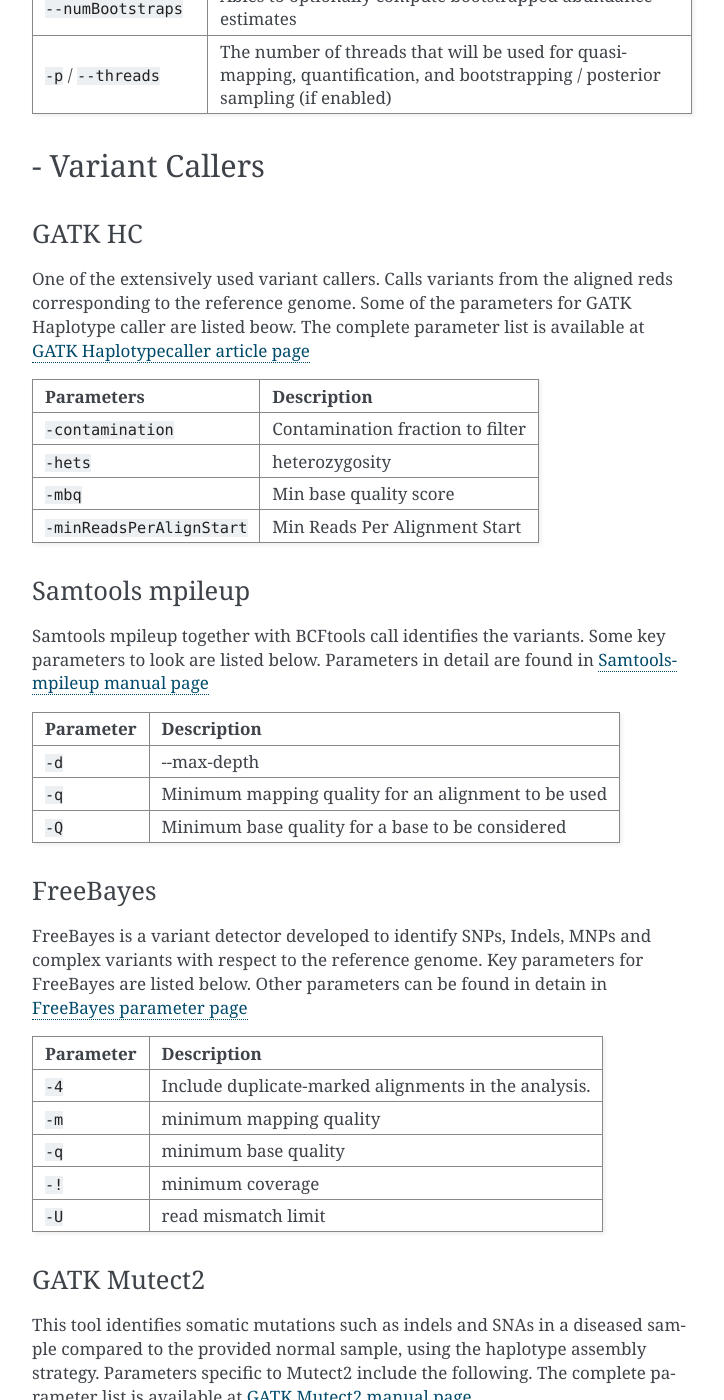
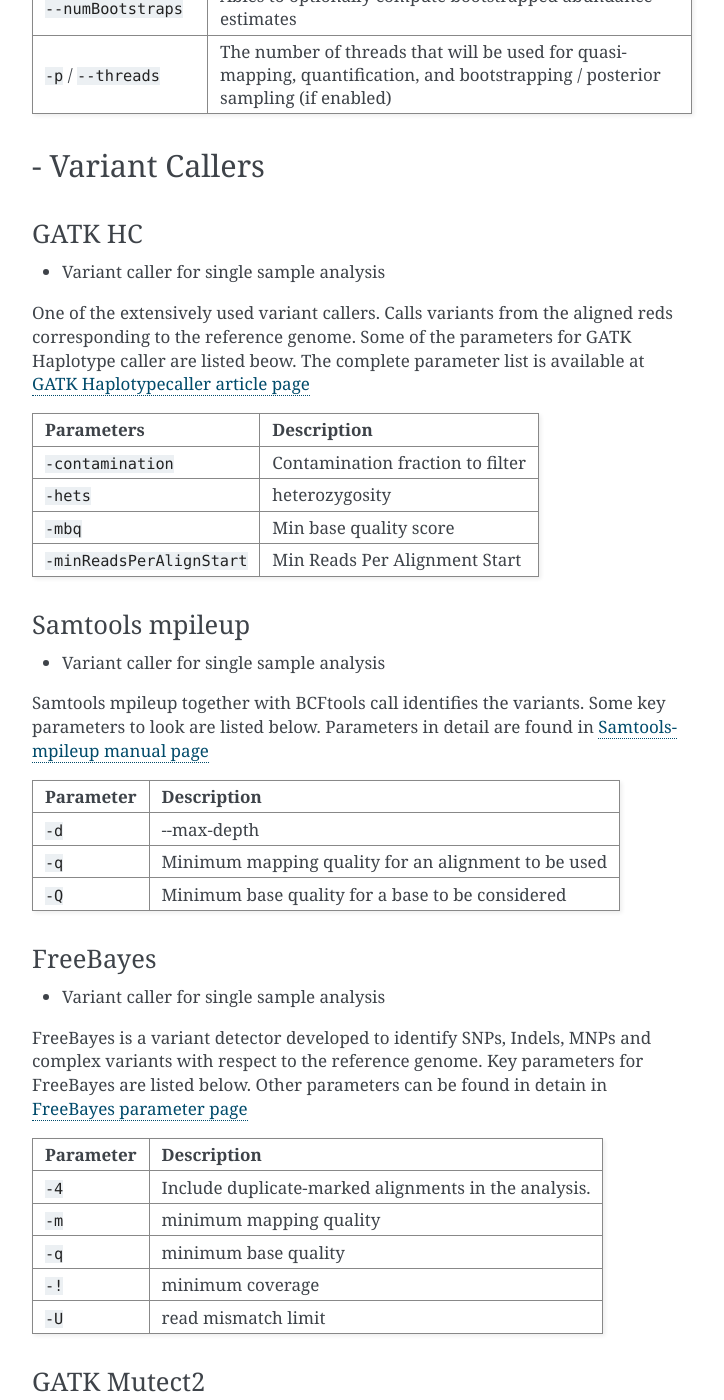
Before and after one commit to anjanaanilkumar1289/iCOMIC_doc, a Sphinx documentation site: the page built from docs/walkthrough.md, in a window 1280 px wide and 1400 px high, scrolled down 4451 px. Shown: the whole window, without its empty margins (388-1112 px from the left). Built offline with Sphinx 7.4.7, drawn with Linux system fonts in a browser that asks for light colours; some of the changed text lies outside the part shown.

Commit message:
Update walkthrough.md

```diff
--- a/docs/walkthrough.md
+++ b/docs/walkthrough.md
@@ -132,6 +132,8 @@
 
 ###### GATK HC
 
+ - Variant caller for single sample analysis
+
 One of the extensively used variant callers. Calls variants from the aligned reds corresponding to the reference genome. Some of the parameters for GATK Haplotype caller are listed beow. The complete parameter list is available at [GATK Haplotypecaller article page](https://gatk.broadinstitute.org/hc/en-us/articles/360037225632-HaplotypeCaller)
 
 
@@ -144,6 +146,8 @@
 
 ###### Samtools mpileup
 
+ - Variant caller for single sample analysis
+
 Samtools mpileup together with BCFtools call identifies the variants. Some key parameters to look are listed below. Parameters in detail are found in [Samtools-mpileup manual page](http://www.htslib.org/doc/samtools-mpileup.html)
 
 | Parameter  | Description |
@@ -154,6 +158,8 @@
 
 
 ###### FreeBayes
+
+ - Variant caller for single sample analysis
 
 FreeBayes is a variant detector developed to identify SNPs, Indels, MNPs and complex variants with respect to the reference genome. Key parameters for FreeBayes are listed below. Other parameters can be found in detain in [FreeBayes parameter page](https://vcru.wisc.edu/simonlab/bioinformatics/programs/freebayes/parameters.txt)
 
@@ -169,6 +175,8 @@
 
 ###### GATK Mutect2
 
+ - Variant caller for normal-tumor sample analysis
+
 This tool identifies somatic mutations such as indels and SNAs in a diseased sample compared to the provided normal sample, using the haplotype assembly strategy. Parameters specific to Mutect2 include the following. The complete parameter list is available at [GATK Mutect2 manual page](https://gatk.broadinstitute.org/hc/en-us/articles/360037593851-Mutect2)
 
 
@@ -181,6 +189,8 @@
 
 
 ###### MuSE
+
+ - Variant caller for normal-tumor sample analysis
 
 MuSe is a tool that calls somatic point mutations in normal-tumor sample pairs using a Markov substitution model for evolution. More information about the tool can be found in [MuSE variant caller tool page](https://bioinformatics.mdanderson.org/public-software/muse/)
 
```
